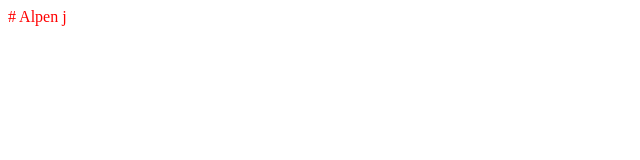
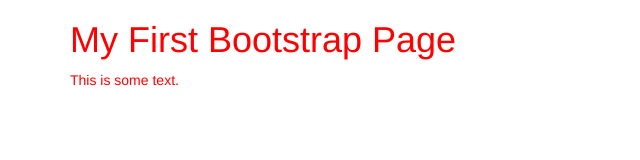
Before and after one commit to nenningcornelius/Alpen, a plain HTML site: page index.html in a window 1280 px wide. Shown: the whole page, without its empty margins (0-640 px from the left). Drawn offline with nearby package versions, Linux system fonts and the light colour scheme.

Commit message:
Update index.html

```diff
--- a/index.html
+++ b/index.html
@@ -1,10 +1,17 @@
-# Alpen
 <!DOCTYPE html>
 <html>
 	<head>
+
+		<link rel="stylesheet" href="https://maxcdn.bootstrapcdn.com/bootstrap/3.3.7/css/bootstrap.min.css">
+		<script src="https://ajax.googleapis.com/ajax/libs/jquery/3.1.1/jquery.min.js"></script>
+		<script src="https://maxcdn.bootstrapcdn.com/bootstrap/3.3.7/js/bootstrap.min.js"></script>
 		<link type="text/css" rel="stylesheet" href="stylesheet.css"/>
-    </head>
-    <body>
-    j
-    </body>
-  </html>
+		<meta name="viewport" content="width=device-width, initial-scale=1">
+	</head>
+	<body>
+		<div class="container">
+			<h1>My First Bootstrap Page</h1>
+  		<p>This is some text.</p>
+		</div>
+	</body>
+</html>
```
